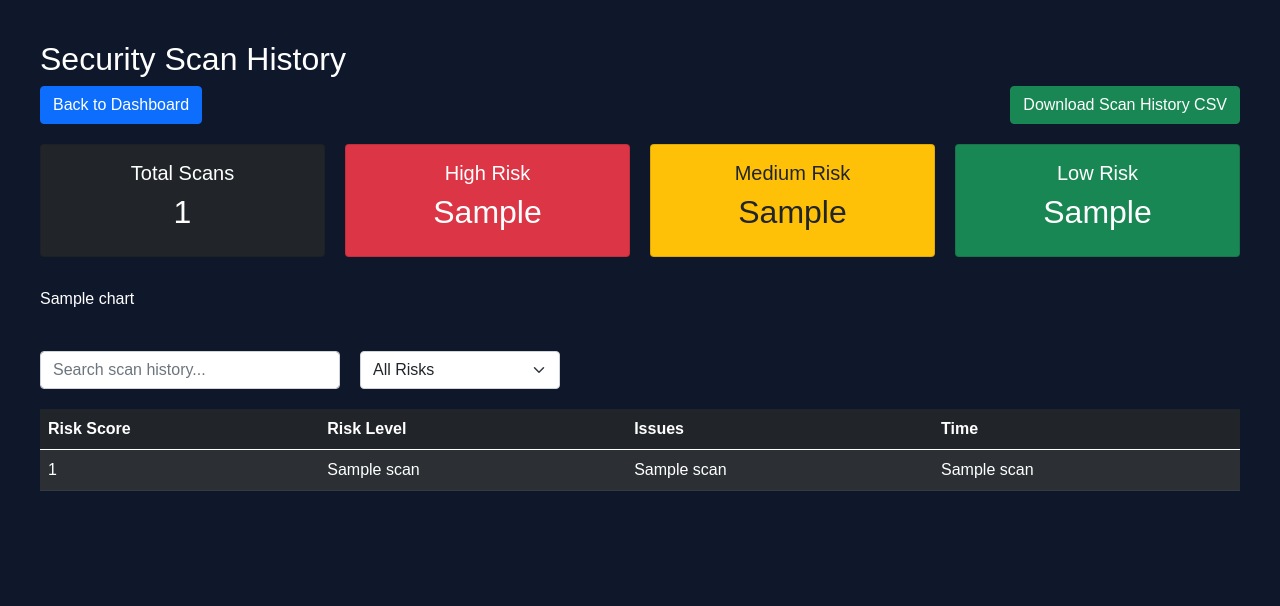
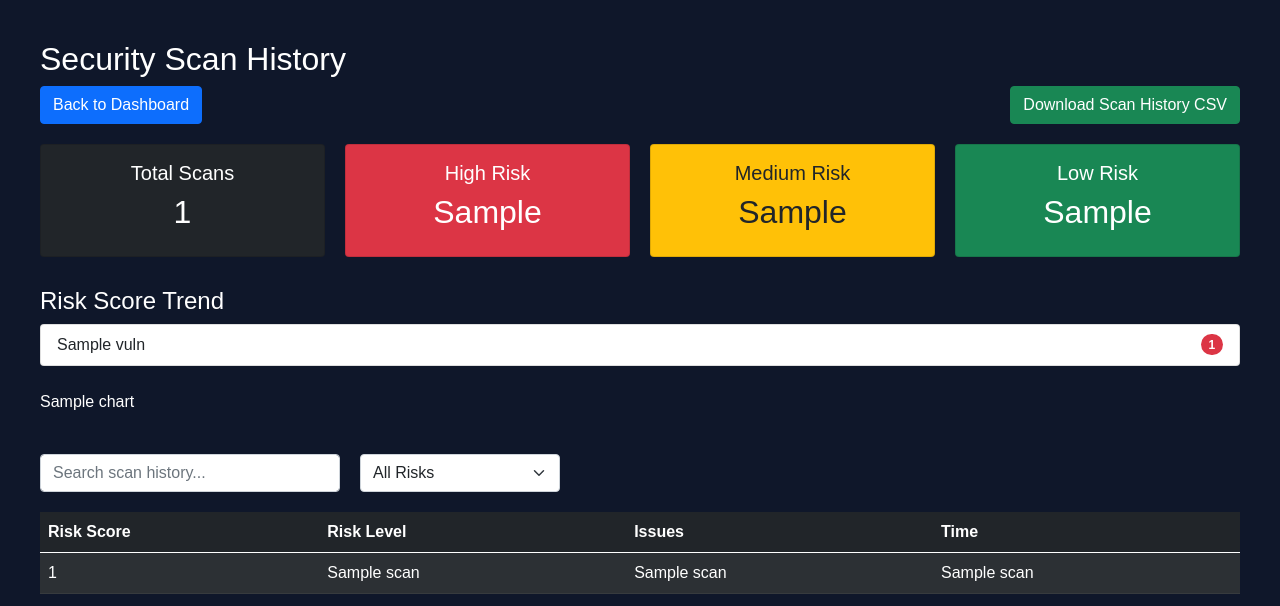
Before and after one commit to gargpriyal10/Autonomous-Security-Policy-Reasoning-Misconfiguration-Detection-Platform, a Flask app: template templates/history.html in a window 1280 px wide. Shown: the top 606 px of the page. Run offline with Flask 3, Linux system fonts and the light colour scheme; the template is opened without the code that fills it: most values are stand-ins (such as "Sample title", 1, 10 or a date in 2020); parts of the project's set-up code (start-up, migrations or seed data) failed here and were passed over; some libraries are stand-ins or nearby versions.

Commit message:
Added scan history analytics with risk trend visualization

```diff
--- a/app.py
+++ b/app.py
@@ -2,9 +2,9 @@ from flask import Flask, render_template, request, jsonify, send_file, session,
 import json
 import yaml
 import csv
-import plotly.express as px
+import pandas as pd
 from plotly.offline import plot
-
+import plotly.graph_objects as go
 from parser.policy_parser import normalize_policy
 from core.policy_engine import analyze_policy
 from database.db import save_scan, get_scan_history
@@ -12,12 +12,11 @@ from database.db import create_users_table, init_db
 from auth.auth import auth
 from utils.report_generator import generate_report
 
+
 app = Flask(__name__)
 app.secret_key = "cloud_security_policy_platform_2026"
 
-
 app.register_blueprint(auth)
-
 
 create_users_table()
 init_db()
@@ -30,6 +29,7 @@ def home():
 
     return render_template("index.html")
 
+
 @app.route("/analyze", methods=["POST"])
 def analyze():
     if "user_id" not in session:
@@ -41,7 +41,6 @@ def analyze():
         return jsonify({"error": "No file uploaded"})
 
     filename = uploaded_file.filename.lower()
-
     rules = []
 
     # JSON policy
@@ -64,28 +63,28 @@ def analyze():
         reader = csv.DictReader(decoded)
 
         for row in reader:
-            rules.append(
-                {
-                    "Effect": row.get("Effect", "Allow"),
-                    "Action": row.get("Action", "*"),
-                    "Resource": row.get("Resource", "*"),
-                }
-            )
+            rules.append({
+                "Effect": row.get("Effect", "Allow"),
+                "Action": row.get("Action", "*"),
+                "Resource": row.get("Resource", "*")
+            })
 
     # TXT policy
     elif filename.endswith(".txt"):
         text = uploaded_file.read().decode("utf-8")
 
         if "*" in text:
-            rules.append({"Effect": "Allow", "Action": "*", "Resource": "*"})
+            rules.append({
+                "Effect": "Allow",
+                "Action": "*",
+                "Resource": "*"
+            })
 
     if not rules:
         return jsonify({"error": "Invalid policy file"})
 
-    # Analyze policy
     result = analyze_policy(rules)
 
-    # Remove graph from response (handled separately)
     result.pop("graph", None)
 
     username = session.get("username")
@@ -93,7 +92,6 @@ def analyze():
     risk_score = result["risk_score"]
     issues_count = len(result["issues"])
 
-    # Determine risk level
     if risk_score <= 30:
         risk_level = "LOW"
     elif risk_score <= 70:
@@ -101,23 +99,19 @@ def analyze():
     else:
         risk_level = "HIGH"
 
-    # Save scan in database
     if username:
         save_scan(username, risk_score, risk_level, issues_count)
 
-    return jsonify(
-        {
-            "risk_score": result["risk_score"],
-            "security_score": result["security_score"],
-            "issues": result["issues"],
-            "recommendations": result["recommendations"],
-            "attack_paths": result["attack_paths"],
-            "service_risk": result["service_risk"],
-            "ai_summary": result["ai_summary"],
-            "ai_text": result["ai_text"],
-        }
-    )
-
+    return jsonify({
+        "risk_score": result["risk_score"],
+        "security_score": result["security_score"],
+        "issues": result["issues"],
+        "recommendations": result["recommendations"],
+        "attack_paths": result["attack_paths"],
+        "service_risk": result["service_risk"],
+        "ai_summary": result["ai_summary"],
+        "ai_text": result["ai_text"]
+    })
 
 
 @app.route("/download_report", methods=["POST"])
@@ -135,14 +129,31 @@ def download_report():
         download_name="cloud_security_report.pdf"
     )
 
+
 @app.route("/history")
 def history():
     if "user_id" not in session:
         return redirect(url_for("auth.login"))
 
-    user_id = session.get("user_id")
+    username = session.get("username")
 
-    scans = get_scan_history(user_id)
+    scans = get_scan_history(username)
+
+    vulnerability_counts = {}
+
+    for scan in scans:
+        issues_count = scan[2]
+
+        if issues_count > 0:
+            vulnerability_counts["Policy Misconfiguration"] = (
+                vulnerability_counts.get("Policy Misconfiguration", 0) + issues_count
+            )
+
+    top_vulnerabilities = sorted(
+        vulnerability_counts.items(),
+        key=lambda x: x[1],
+        reverse=True
+    )
 
     total_scans = len(scans)
     high_risk = len([s for s in scans if s[1] == "HIGH"])
@@ -154,25 +165,39 @@ def history():
     risk_scores = [scan[0] for scan in scans]
     timestamps = [scan[3] for scan in scans]
 
-    # Create risk trend chart
-    fig = px.line(
-        x=timestamps,
-        y=risk_scores,
-        markers=True,
-        title="Risk Score Trend"
-    )
+    fig = go.Figure()
+
+    fig.add_trace(go.Scatter(
+    x=timestamps,
+    y=risk_scores,
+    mode='lines+markers',
+    name='Risk Score'
+    ))
+
+    # fig = px.line(
+    #     df,
+    #     x=timestamps,
+    #     y=risk_scores,
+    #     markers=True,
+    #     title="Risk Score Trend"
+    # )
 
     fig.update_layout(
+        title = "Risk Score Trend",
+        height=420,
         xaxis_title="Time",
         yaxis_title="Risk Score",
-        template="plotly_dark"
+        template="plotly_dark",
+        margin = dict(l=20,r=20,t=40,b=20),
+        xaxis_tickangle=-45
     )
 
     chart = plot(
         fig,
         output_type="div",
         include_plotlyjs=False,
-        config={"displaylogo": False}
+        config={"displaylogo": False,
+                "displayModeBar": False}
     )
 
     return render_template(
@@ -182,7 +207,8 @@ def history():
         total_scans=total_scans,
         high_risk=high_risk,
         medium_risk=medium_risk,
-        low_risk=low_risk
+        low_risk=low_risk,
+        top_vulnerabilities=top_vulnerabilities
     )
 
 
@@ -191,24 +217,32 @@ def export_csv():
     if "user_id" not in session:
         return redirect(url_for("auth.login"))
 
-user_id = session.get("user_id")
+    username = session.get("username")
 
-scans = get_scan_history(user_id)
+    scans = get_scan_history(username)
 
-def generate():
-    data = [["Risk Score", "Risk Level", "Issues", "Time"]]
+    def generate():
+        data = [["Risk Score", "Risk Level", "Issues", "Time"]]
 
-    for scan in scans:
-        data.append([scan[0], scan[1], scan[2], scan[3]])
+        for scan in scans:
+            data.append([
+                scan[0],
+                scan[1],
+                scan[2],
+                scan[3]
+            ])
 
-    for row in data:
-        yield ",".join(map(str, row)) + "\n"
+        for row in data:
+            yield ",".join(map(str, row)) + "\n"
 
     return Response(
         generate(),
         mimetype="text/csv",
-        headers={"Content-Disposition": "attachment;filename=scan_history.csv"}
+        headers={
+            "Content-Disposition": "attachment;filename=scan_history.csv"
+        }
     )
+
 
 if __name__ == "__main__":
     app.run(debug=True)
--- a/templates/history.html
+++ b/templates/history.html
@@ -61,6 +61,21 @@
     </div>
 
 </div>
+
+<h4 style="margin-top:30px;">Risk Score Trend</h4>
+
+<ul class="list-group mb-4">
+
+{% for vuln, count in top_vulnerabilities %}
+
+<li class="list-group-item d-flex justify-content-between align-items-center">
+    {{ vuln }}
+    <span class="badge bg-danger rounded-pill">{{ count }}</span>
+</li>
+
+{% endfor %}
+
+</ul>
 
 <!--<div id="riskChart" style = "height:400px; margin-bottom:40px;"></div>-->
 
```
Also changed, not shown: security_scans.db.
